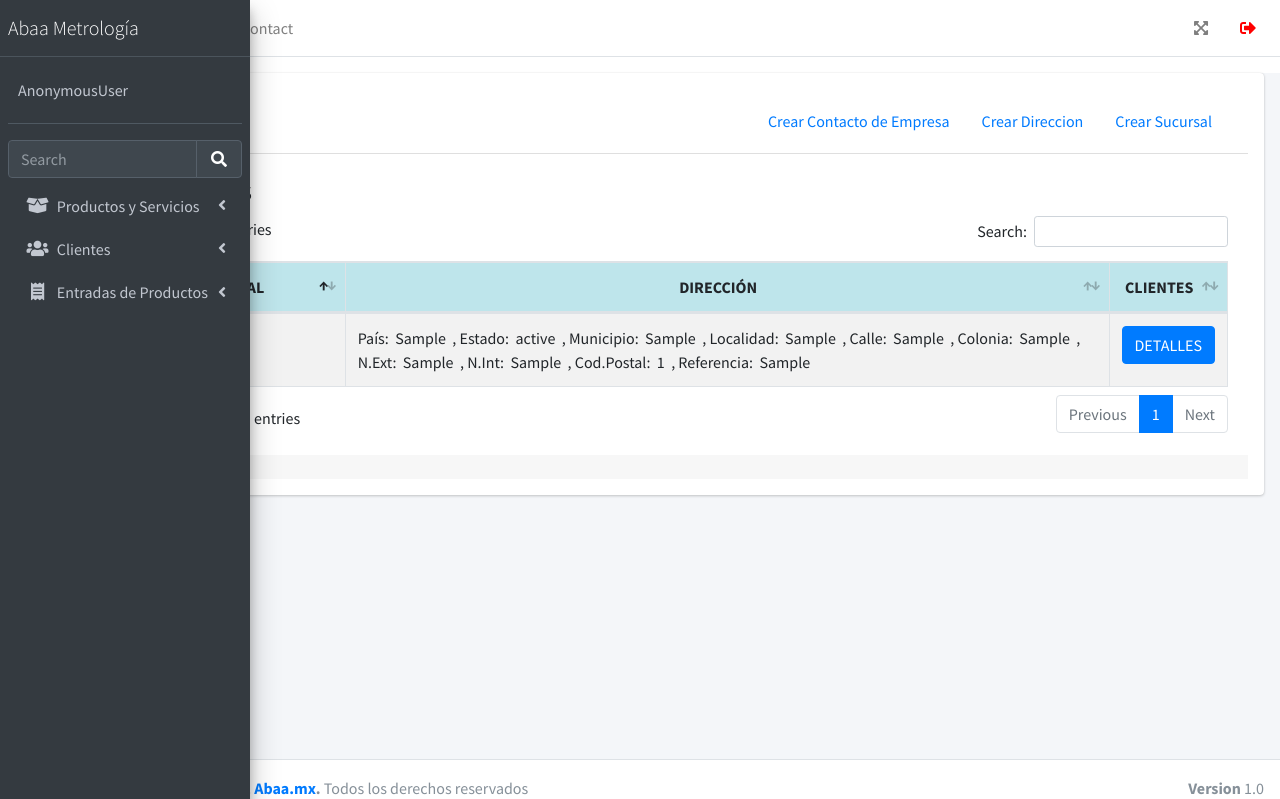
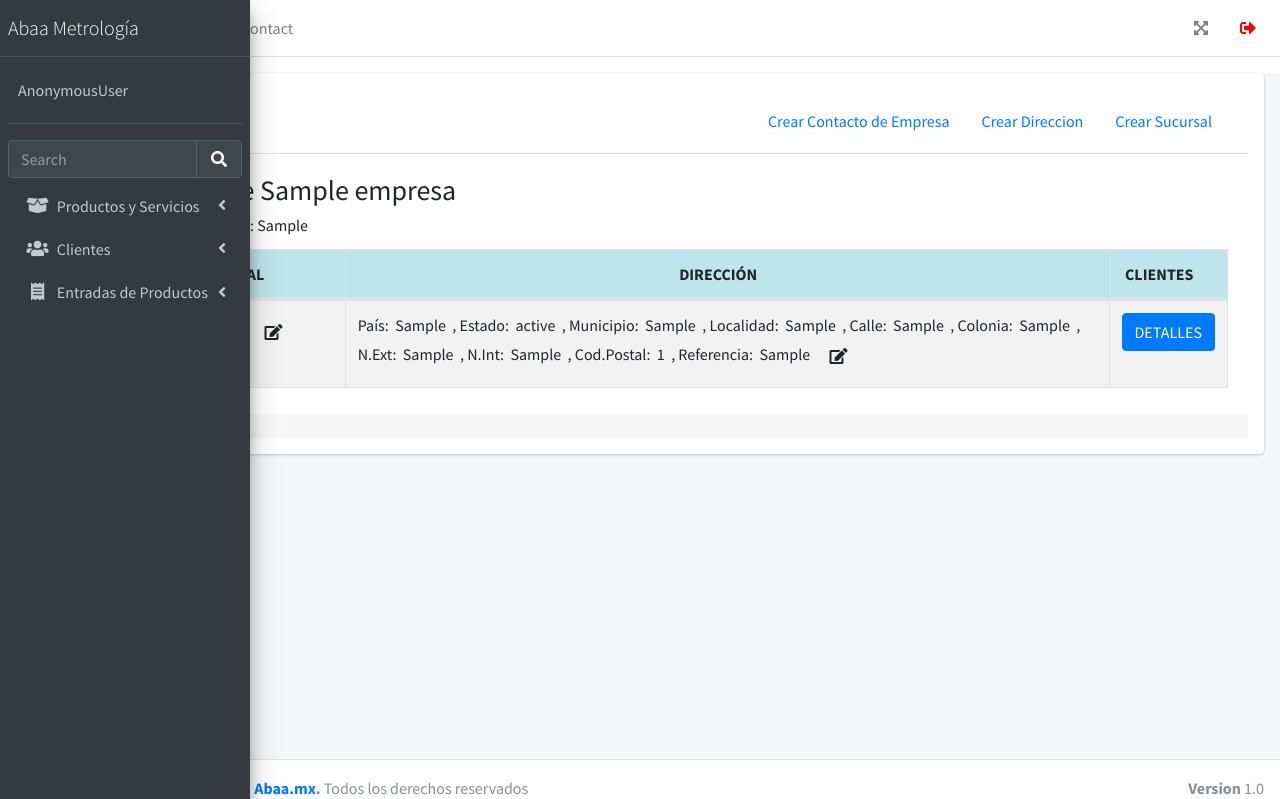
Before and after one commit to DjMagic32/Abaamet, a Django app: page /general/principal/empresas/detail/1/ in a window 1280 px wide. Shown: the top 799 px of the page. Run offline with Django 4.2, Linux system fonts and the light colour scheme; tables that the repository leaves empty hold one stand-in row (values such as "Sample post"); some libraries are stand-ins or nearby versions.

Commit message:
cambios de Detail view y num de cliente

```diff
--- a/general/models.py
+++ b/general/models.py
@@ -1,8 +1,12 @@
+from itertools import count
+from pickle import FALSE
+from re import T
 from django.db import models
 from django.db.models.deletion import DO_NOTHING
 from django.forms.models import model_to_dict
 from django.utils import timezone
 from django.contrib.auth.models import User
+import collections
 
 
 
@@ -11,14 +15,34 @@ class Empresa(models.Model):
     id = models.AutoField(primary_key=True)
     nombre_empresa = models.CharField(max_length=150,verbose_name='Nombre de Empresa', null=True, blank=True)
     nombre = models.CharField(max_length=100, verbose_name='Nombre',  null=True, blank=True)
-    numero_cliente = models.CharField(max_length=50,verbose_name='Numero de Cliente')
-    empresa_activa = models.BooleanField(verbose_name="activa")
+    numero_cliente = models.CharField(max_length=50, verbose_name='Numero de Cliente')
+    empresa_activa = models.BooleanField(default=True, null=True, verbose_name="activa")
     rfc = models.CharField(null=True, max_length=30,verbose_name='RFC Empresa')
+    num_client = models.CharField(null= True, blank=True, max_length=50, verbose_name='Numero de Cliente')
+
+    @property
+    def numero_cliente(self):
+        list_empresas= len(Empresa.objects.all())
+        list_empresas_format = str(list_empresas+1)
+        n_client = list_empresas_format.zfill(3)
+        return n_client
+    @numero_cliente.setter
+    def numero_cliente(self, value):
+        self.numero_cliente = value
+
+
+    def save(self, *args, **kwargs):
+        if not self.id:
+            self.num_client = str(self.nombre_empresa[0]) + '-' + str(self.numero_cliente)
+        return super(Empresa, self).save(*args, **kwargs)
+
     def __str__(self):
         return self.nombre_empresa
     def toJSON(self):
         item= model_to_dict(self)
         return item
+
+
 class Direccion(models.Model):
     id = models.AutoField(primary_key=True)
     num_interior= models.CharField(max_length=80, null=True,verbose_name='Número Interior')
@@ -44,6 +68,29 @@ class Sucursal(models.Model):
     rfc = models.CharField(null=True, max_length=30,verbose_name='RFC')
     id_direccion= models.ForeignKey(Direccion,null=True, blank=False, on_delete= DO_NOTHING,verbose_name='dirección')
     id_empresa = models.ForeignKey(Empresa, null=True, blank=False, on_delete=DO_NOTHING, verbose_name='Empresa')
+    slug  = models.SlugField(blank=True, null=True)
+    contador_sucursales = models.CharField(max_length=50, verbose_name='Numero de Cliente')
+
+    @property
+    def contador_sucursales(self):
+        exist_slug = Sucursal.objects.filter(id_empresa__id = self.id_empresa.id)
+
+        return len(exist_slug)
+
+    @contador_sucursales.setter
+    def contador_sucursales(self, value):
+        self.contador_sucursales = value
+
+    def save(self, *args, **kwargs, ):
+        x = 0
+        if not self.id:
+            sucursals_verify = Sucursal.objects.filter(id_empresa__id = self.id_empresa.id)
+            var = int(self.contador_sucursales) + 1
+            self.slug = str(self.id_empresa.num_client) + '-' + str(var)
+
+        return super(Sucursal, self).save(*args, **kwargs)
+
+
     def __str__(self):
         return self.nombre_sucursal
     def toJSON(self):
--- a/general/templates/empresas/detail.html
+++ b/general/templates/empresas/detail.html
@@ -2,6 +2,7 @@
 <script src="{% static 'Empresas\js\detail.js' %}"></script>{% endblock head_list %} {% block columns %}
 
 <table id="table_ejemploList" class="table table-striped table-bordered">
+  {% if sucursales_s %}
     <thead>
         <tr bgcolor="#bee5eb">
             <th class="text-center" width="20%">SUCURSAL</th>
@@ -9,14 +10,25 @@
             <th class="text-center" width="20%">CLIENTES</th>
         </tr>
     </thead>
+
     {% for e in sucursales_s %}
       <tr>
-        <td class="tb_desc">{{e.nombre_sucursal}}</td>
-        <td class="tb_desc">País: &nbsp{{e.id_direccion.pais}}&nbsp , Estado: &nbsp{{e.id_direccion.estado}}&nbsp , Municipio: &nbsp{{e.id_direccion.municipio}}&nbsp , Localidad: &nbsp{{e.id_direccion.localidad}}&nbsp ,  Calle: &nbsp{{e.id_direccion.calle}}&nbsp , Colonia: &nbsp{{e.id_direccion.colonia}}&nbsp , N.Ext: &nbsp{{e.id_direccion.num_exterior}}&nbsp , N.Int: &nbsp{{e.id_direccion.num_interior}}&nbsp , Cod.Postal: &nbsp{{e.id_direccion.codigo_postal}}&nbsp , Referencia: &nbsp{{e.id_direccion.referencia}}&nbsp</td>
+        <td class="tb_desc">{{e.nombre_sucursal}} <a href="/general/principal/sucursals/edit/{{e.id}}/"><button type="button" class="btn">
+          <i class="fas fa-edit"></i>
+        </button></a>
+        </td>
+        <td class="tb_desc">País: &nbsp{{e.id_direccion.pais}}&nbsp , Estado: &nbsp{{e.id_direccion.estado}}&nbsp , Municipio: &nbsp{{e.id_direccion.municipio}}&nbsp , Localidad: &nbsp{{e.id_direccion.localidad}}&nbsp ,  Calle: &nbsp{{e.id_direccion.calle}}&nbsp , Colonia: &nbsp{{e.id_direccion.colonia}}&nbsp , N.Ext: &nbsp{{e.id_direccion.num_exterior}}&nbsp , N.Int: &nbsp{{e.id_direccion.num_interior}}&nbsp , Cod.Postal: &nbsp{{e.id_direccion.codigo_postal}}&nbsp , Referencia: &nbsp{{e.id_direccion.referencia}}&nbsp
+          {% if e.id_direccion.id %}
+          <a href="/general/principal/direcciones/edit/{{e.id_direccion.id}}/"><button type="button" class="btn">
+            <i class="fas fa-edit"></i>
+          </button></a>
+          {% endif %}
+        </td>
         <td class="tb_desc"><button type="button" class="btn btn-primary" data-toggle="modal" data-target="#exampleModal-{{e.id}}">
           DETALLES
         </button></td>
-        <!-- Modal -->
+        <tr>
+        <!-- Modal con sucursales -->
         <div class="modal fade" id="exampleModal-{{e.id}}" tabindex="-1" role="dialog" aria-labelledby="exampleModalLabel" aria-hidden="true">
           <div class="modal-dialog" role="document">
             <div class="modal-content">
@@ -30,10 +42,13 @@
                 <div class="list-group">
                   {% for n in clientes_s %}
                   {% if n.sucursal_id.id == e.id %}
-                  <a href="#" class="list-group-item list-group-item-action" aria-current="true">
                     <div class="d-flex w-100 justify-content-between">
                       <h5 class="mb-1">{{n.nombre_completo}}</h5>
-                      <small>{{n.sucursal_id.id}} , {{e.id}}</small>
+                      <small>{% if n.id %}
+                        <a href="/general/principal/clientes/edit/{{n.id}}/"><button type="button" class="btn">
+                          <i class="fas fa-edit"></i>
+                        </button></a>
+                        {% endif %}</small>
                     </div>
                     <p class="mb-1">Teléfonos: {{n.telefono}} / {{n.telefono_ad}} </p>
                     <small>Correo Electrónico: {{n.email}}</small>
@@ -53,6 +68,66 @@
 
 
     {% endfor %}
+    {% else %}
+    <thead>
+      <tr bgcolor="#bee5eb">
+          <th class="text-center" width="70%">DIRECCIÓN</th>
+          <th class="text-center" width="20%">CLIENTES</th>
+      </tr>
+  </thead>
+  {% for direc in direciones_filter %}
+    <tr>
+      <td class="tb_desc">País: &nbsp{{direc.pais}}&nbsp , Estado: &nbsp{{direc.estado}}&nbsp , Municipio: &nbsp{{direc.municipio}}&nbsp , Localidad: &nbsp{{direc.localidad}}&nbsp ,  Calle: &nbsp{{direc.calle}}&nbsp , Colonia: &nbsp{{direc.colonia}}&nbsp , N.Ext: &nbsp{{direc.num_exterior}}&nbsp , N.Int: &nbsp{{direc.num_interior}}&nbsp , Cod.Postal: &nbsp{{direc.codigo_postal}}&nbsp , Referencia: &nbsp{{direc.referencia}}&nbsp
+        {% if direc.id %}
+          <a href="/general/principal/direcciones/edit/{{direc.id}}/"><button type="button" class="btn">
+            <i class="fas fa-edit"></i>
+          </button></a>
+          {% endif %}
+      </td>
+      <td class="tb_desc"><button type="button" class="btn btn-primary" data-toggle="modal" data-target="#exampleModal-{{e.id}}">
+        DETALLES
+      </button></td>
+    <tr>
+    <!-- Modal con sucursales -->
+    <div class="modal fade" id="exampleModal-{{e.id}}" tabindex="-1" role="dialog" aria-labelledby="exampleModalLabel" aria-hidden="true">
+      <div class="modal-dialog" role="document">
+        <div class="modal-content">
+          <div class="modal-header">
+            <h5 class="modal-title" id="exampleModalLabel">Clientes</h5>
+            <button type="button" class="close" data-dismiss="modal" aria-label="Close">
+              <span aria-hidden="true">&times;</span>
+            </button>
+          </div>
+          <div class="modal-body">
+            <div class="list-group">
+              {% for client in clientes_s %}
+              {% if direc.id_empresa.id == client.id_empresa.id %}
+                <div class="d-flex w-100 justify-content-between">
+                  <h5 class="mb-1">{{client.nombre_completo}}</h5>
+                  <small>{% if client.id %}
+                    <a href="/general/principal/clientes/edit/{{client.id}}/"><button type="button" class="btn">
+                      <i class="fas fa-edit"></i>
+                    </button></a>
+                    {% endif %}</small>
+                </div>
+                <p class="mb-1">Teléfonos: {{client.telefono}} / {{client.telefono_ad}} </p>
+                <small>Correo Electrónico: {{client.email}}</small>
+              </a>
+              {% else %}
+              <h4>No hay clientes registrados</h4>
+              {% endif %}
+              {% endfor %}
+            </div>
+          </div>
+          <div class="modal-footer">
+            <button type="button" class="btn btn-primary" data-dismiss="modal">Close</button>
+          </div>
+        </div>
+      </div>
+    </div>
+
+    {% endfor %}
+    {% endif %}
 
 </table>
 
--- a/general/views/empresas/views.py
+++ b/general/views/empresas/views.py
@@ -140,11 +140,8 @@ class EmpresaDetailView (DetailView):
         sucursales_s = Sucursal.objects.filter(id_empresa_id = self.object.id)
         clientes_s = Cliente.objects.filter(id_empresa_id = self.object.id)
         direciones_s = Direccion.objects.all()
+        direciones_filter = Direccion.objects.filter(id_empresa = self.object.id)
         sucursales_values = Sucursal.objects.filter(id_empresa_id = self.object.id).values()
-
-        print (sucursales_s)
-        print (clientes_s)
-        print (direciones_s)
 
         context['title']= 'Detalles de Empresa'
         context['entity']= 'Empresas'
@@ -164,7 +161,8 @@ class EmpresaDetailView (DetailView):
         context['direciones_s'] = direciones_s
         context['sucursales_values'] = sucursales_values
         context['clientes_s'] = clientes_s
-        print (sucursales_values)
+        context['empresa'] = self.object
+        context['direciones_filter'] = direciones_filter
 
         return context
 
--- a/templates/detailempresa.html
+++ b/templates/detailempresa.html
@@ -22,7 +22,8 @@
           </ul>
     </div>
     <div class="card-body">
-        <h3>Sucursales</h3>
+        <h3>Detalles de {{empresa}}</h3>
+        <h6>Numero de Cliente: {{empresa.num_client}}</h6>
         <table class="table" id="datatable">
             {% csrf_token %}
             <thead>
```
Also changed, not shown: general/admin.py (+11 -2 lines).
